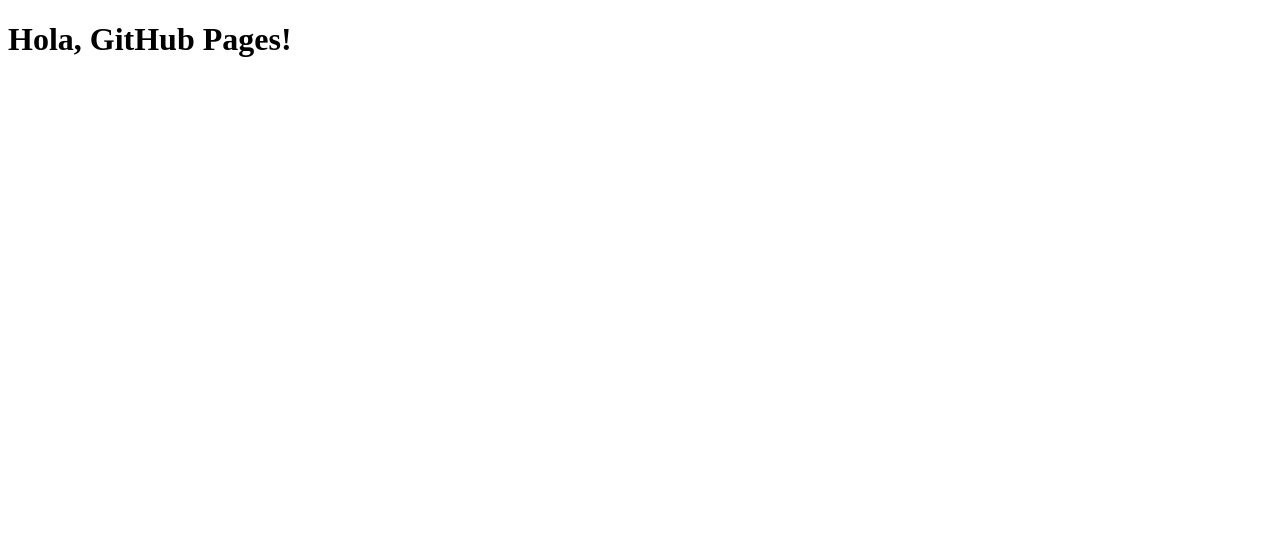
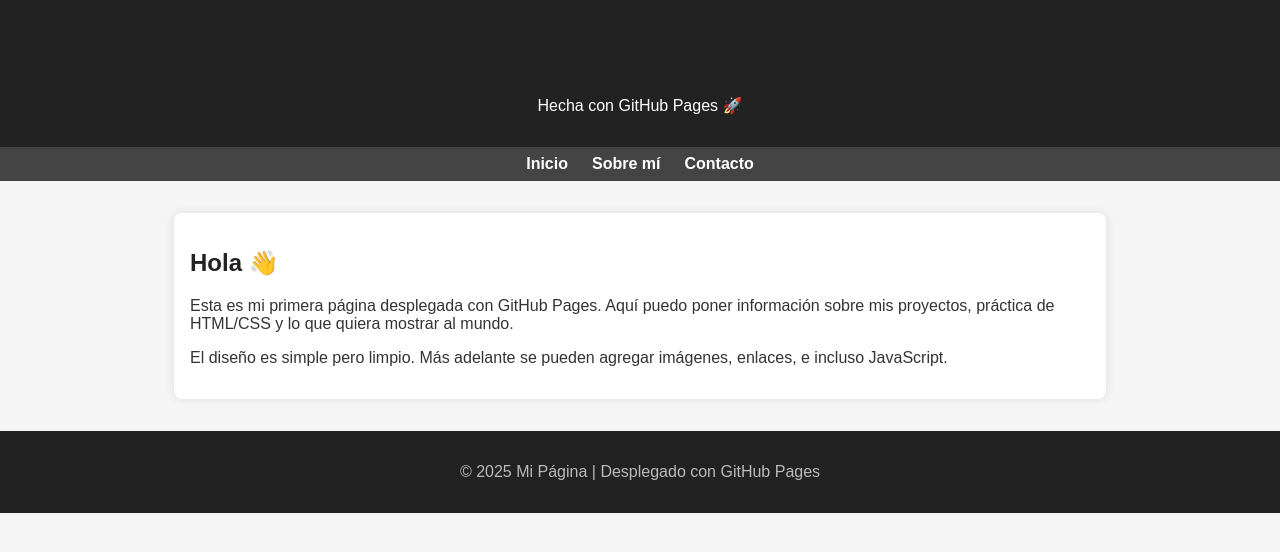
Before and after one commit to Wind3full/Wind3full.github.io, a plain HTML site: page index.html in a window 1280 px wide. Drawn offline with Linux system fonts and the light colour scheme.

Commit message:
Update index.html

```diff
--- a/index.html
+++ b/index.html
@@ -1,10 +1,85 @@
 <!DOCTYPE html>
-<html>
+<html lang="es">
 <head>
-  <meta charset="utf-8">
-  <title>Mi primera página</title>
+  <meta charset="UTF-8">
+  <meta name="viewport" content="width=device-width, initial-scale=1.0">
+  <title>Mi Página en GitHub Pages</title>
+  <style>
+    body {
+      font-family: Arial, sans-serif;
+      margin: 0;
+      padding: 0;
+      background: #f5f5f5;
+      color: #333;
+    }
+
+    header {
+      background: #222;
+      color: #fff;
+      padding: 1rem;
+      text-align: center;
+    }
+
+    nav {
+      background: #444;
+      display: flex;
+      justify-content: center;
+      gap: 1.5rem;
+      padding: 0.5rem 0;
+    }
+
+    nav a {
+      color: #fff;
+      text-decoration: none;
+      font-weight: bold;
+    }
+
+    nav a:hover {
+      text-decoration: underline;
+    }
+
+    main {
+      max-width: 900px;
+      margin: 2rem auto;
+      padding: 1rem;
+      background: #fff;
+      border-radius: 8px;
+      box-shadow: 0 0 10px rgba(0,0,0,0.1);
+    }
+
+    h1, h2 {
+      color: #222;
+    }
+
+    footer {
+      text-align: center;
+      padding: 1rem;
+      background: #222;
+      color: #bbb;
+      margin-top: 2rem;
+    }
+  </style>
 </head>
 <body>
-  <h1>Hola, GitHub Pages!</h1>
+  <header>
+    <h1>Bienvenido a mi Página</h1>
+    <p>Hecha con GitHub Pages 🚀</p>
+  </header>
+
+  <nav>
+    <a href="index.html">Inicio</a>
+    <a href="about.html">Sobre mí</a>
+    <a href="contact.html">Contacto</a>
+  </nav>
+
+  <main>
+    <h2>Hola 👋</h2>
+    <p>Esta es mi primera página desplegada con GitHub Pages. Aquí puedo poner información sobre mis proyectos, práctica de HTML/CSS y lo que quiera mostrar al mundo.</p>
+    <p>El diseño es simple pero limpio. Más adelante se pueden agregar imágenes, enlaces, e incluso JavaScript.</p>
+  </main>
+
+  <footer>
+    <p>&copy; 2025 Mi Página | Desplegado con GitHub Pages</p>
+  </footer>
 </body>
 </html>
```
